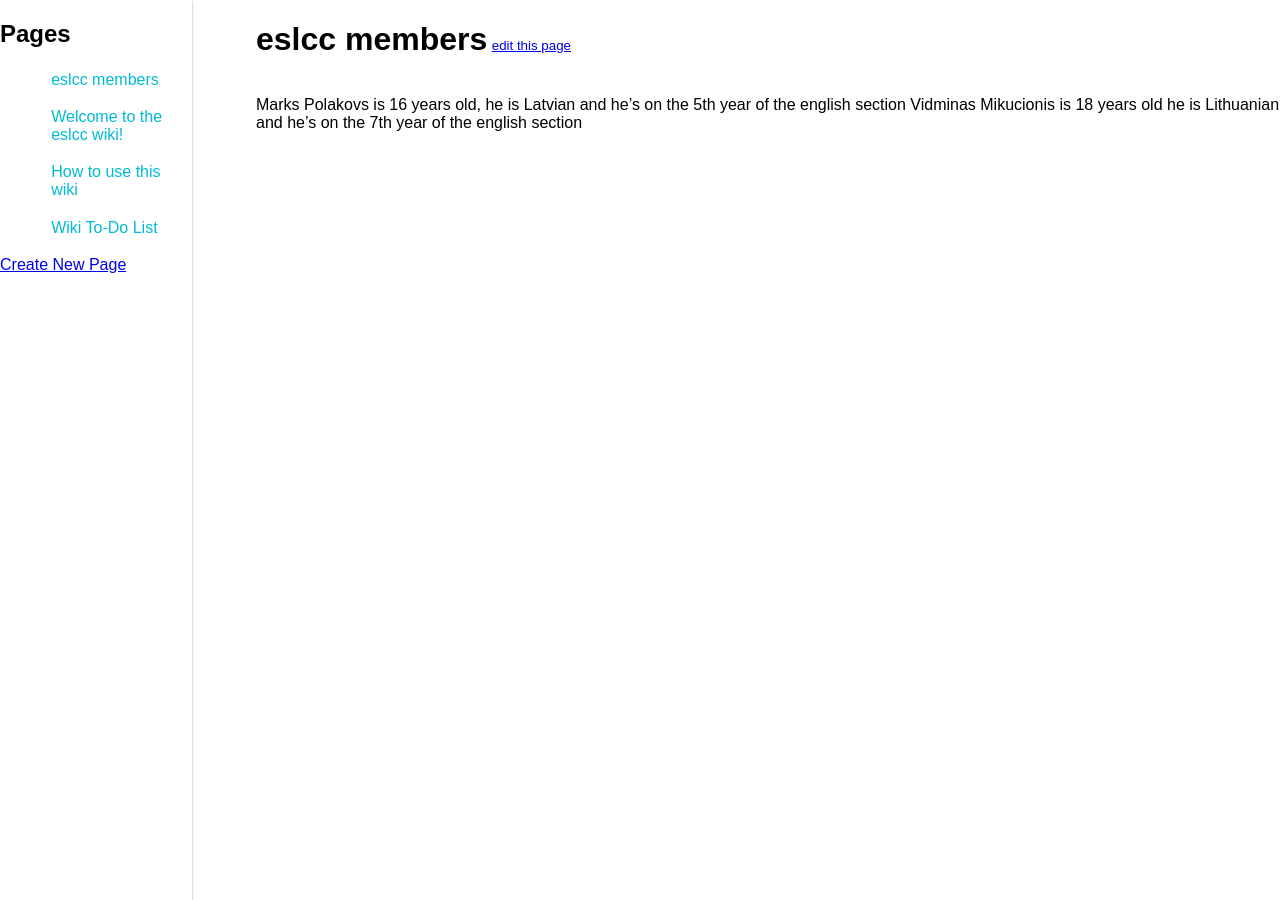
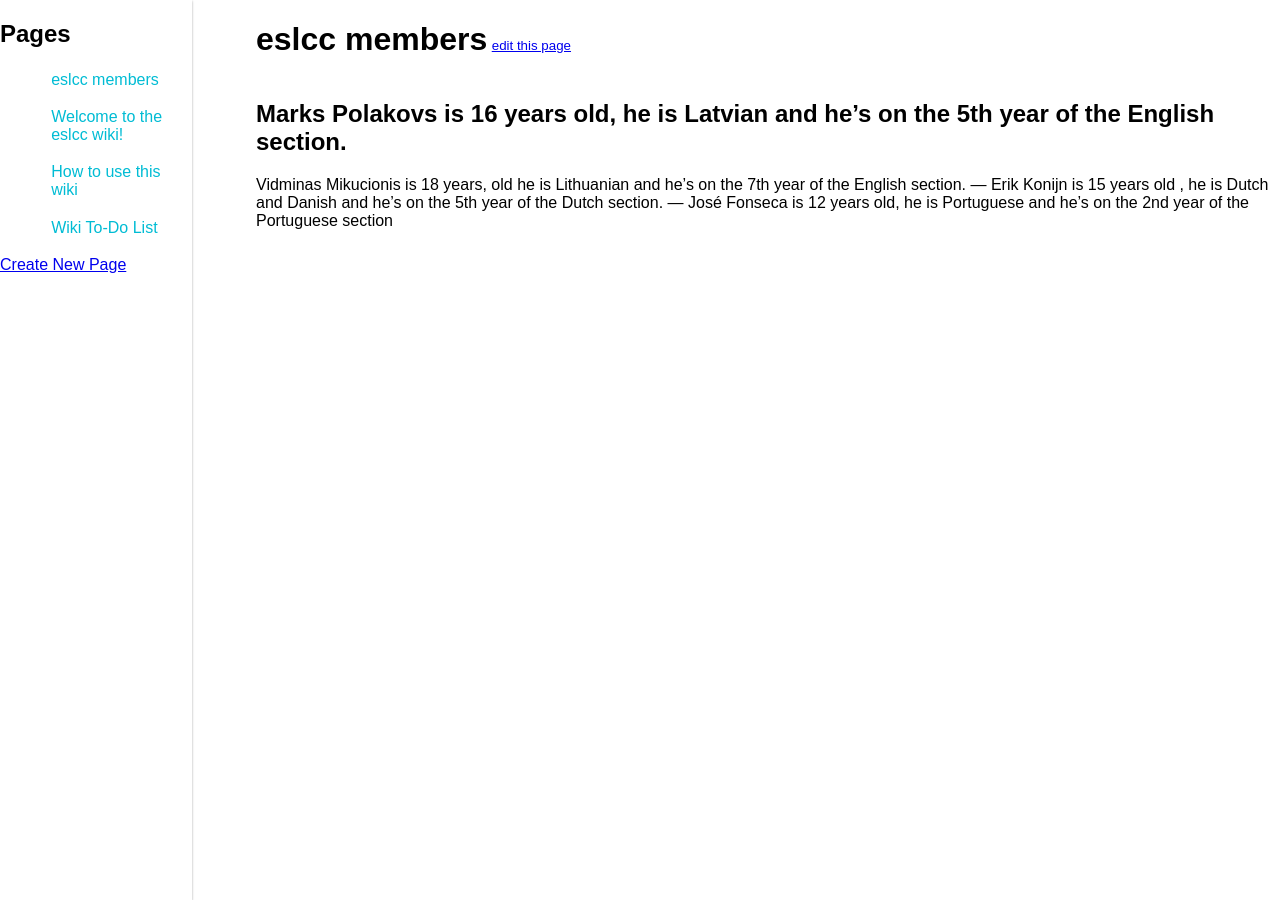
Before and after one commit to eslcc/wiki, a Jekyll site: the page built from pages/eslcc_members.md, in a window 1280 px wide. Built offline with Jekyll 4.4.1, drawn with Linux system fonts in a browser that asks for light colours.

Commit message:
Update eslcc_members.md

```diff
--- a/pages/eslcc_members.md
+++ b/pages/eslcc_members.md
@@ -2,5 +2,10 @@
 title : eslcc members
 ---
 
-Marks Polakovs is 16 years old, he is Latvian and he's on the 5th year of the english section
-Vidminas Mikucionis is 18 years old he is Lithuanian and he's on the 7th year of the english section
+Marks Polakovs is 16 years old, he is Latvian and he's on the 5th year of the English section.
+---
+Vidminas Mikucionis is 18 years, old he is Lithuanian and he's on the 7th year of the English section.
+---
+Erik Konijn is 15 years old , he is Dutch and Danish and he's on the 5th year of the Dutch section.
+---
+José Fonseca is 12 years old, he is Portuguese and he's on the 2nd year of the Portuguese section
```
